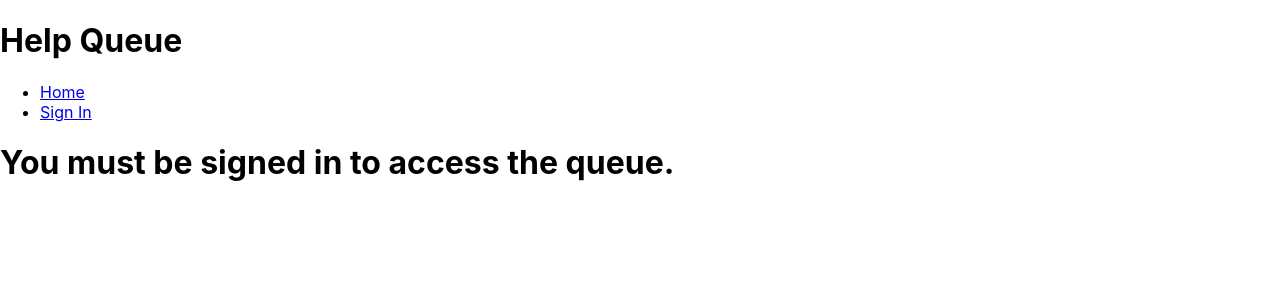
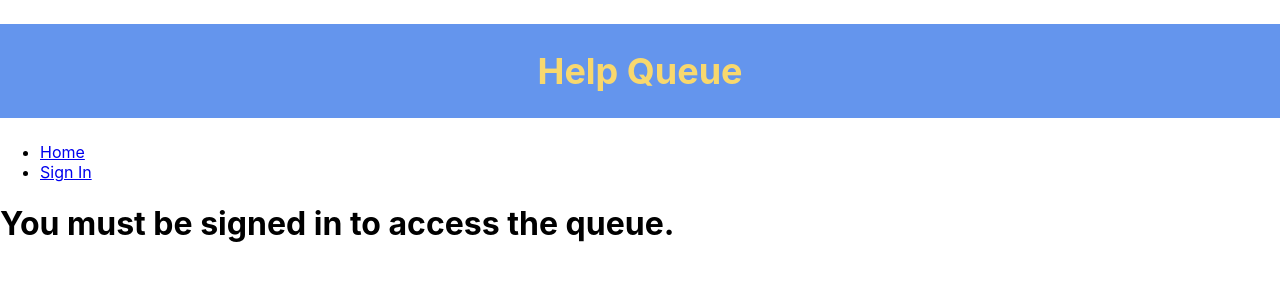
Before and after one commit to AsheUrban/Hooks-and-Help-Queue, a React (Create React App) app: page / in a window 1280 px wide. Shown: the top 300 px of the page. Built offline with nearby package versions, Linux system fonts and the light colour scheme; no server answers; the database is empty.

Commit message:
add styling
Co-authored-by: Claire Thorington <claire.thorington@gmail.com>
Co-authored-by: Ashe Urban <ashe@goldentongue.com>

```diff
--- a/package.json
+++ b/package.json
@@ -12,6 +12,7 @@
     "react-dom": "^18.2.0",
     "react-router-dom": "^6.4.0",
     "react-scripts": "5.0.1",
+    "styled-components": "^5.3.5",
     "web-vitals": "^2.1.4"
   },
   "scripts": {
--- /dev/null
+++ b/src/App.css
@@ -0,0 +1,3 @@
+.App {
+  text-align: center;
+}
--- a/src/components/Header.js
+++ b/src/components/Header.js
@@ -1,16 +1,29 @@
 import React from 'react';
 import { Link } from 'react-router-dom';
+import styled from 'styled-components';
 
-function Header() {
+const HelpQueueHeader = styled.h1`
+  font-size: 36px;
+  text-align: center;
+  color: #F8D86E;
+  padding: 25px;
+  background-color: #6495ED;
+`;
+
+
+function Header(){
   return (
     <React.Fragment>
-      <h1>Help Queue</h1>
+        <HelpQueueHeader>
+          Help Queue
+        </HelpQueueHeader>
+
         <ul>
           <li>
-          <Link to='/'>Home</Link>
+            <Link to="/">Home</Link>
           </li>
           <li>
-          <Link to='/sign-in'>Sign In</Link>
+            <Link to="/sign-in">Sign In</Link>
           </li>
         </ul>
     </React.Fragment>
--- a/src/components/Ticket.js
+++ b/src/components/Ticket.js
@@ -2,6 +2,8 @@ import React from 'react';
 import PropTypes from 'prop-types';
 
 function Ticket(props){
+
+
 
   return (
     <React.Fragment>
@@ -9,7 +11,6 @@ function Ticket(props){
         <h3>{props.location} - {props.names}</h3>
         <p><em>{props.issue}</em></p>
         <p><em>{props.formattedWaitTime}</em></p>
-        <hr/>
       </div>
     </React.Fragment>
   );
--- a/src/components/TicketControl.js
+++ b/src/components/TicketControl.js
@@ -7,6 +7,7 @@ import { useState, useEffect } from 'react';
 import { collection, addDoc, doc, updateDoc, onSnapshot, deleteDoc, query, orderBy } from 'firebase/firestore';
 import { db, auth } from './../firebase.js'
 import { formatDistanceToNow } from 'date-fns';
+import styled from 'styled-components';
 
 function TicketControl() {
 
@@ -15,6 +16,20 @@ function TicketControl() {
   const [selectedTicket, setSelectedTicket] = useState(null);
   const [editing, setEditing] = useState(false);
   const [error, setError] = useState(null);
+
+  const Button = styled.button`
+    background-color: #6495ED; /* Cornflower Blue */
+    border: none;
+    color: #F8D86E;
+    padding: 15px 32px;
+    text-align: center;
+    text-decoration: none;
+    display: flex;
+    font-size: 16px;
+    margin-top: 40px;
+    border-radius: 10px;
+    cursor: pointer;
+  `;
 
   useEffect(() => {
     function updateTicketElapsedWaitTime() {
@@ -139,10 +154,10 @@ function TicketControl() {
       buttonText = 'Add Ticket';
     }
     return (
-      <React.Fragment>
+      <>
         {currentlyVisibleState}
-        {error ? null : <button onClick={handleClick}>{buttonText}</button>}
-      </React.Fragment>
+        {error ? null : <Button className='App' onClick={handleClick}>{buttonText}</Button>}
+      </>
     );
   }
 }
--- a/src/components/TicketList.js
+++ b/src/components/TicketList.js
@@ -1,12 +1,22 @@
 import React from 'react';
 import Ticket from './Ticket';
 import PropTypes from 'prop-types';
+import styled from 'styled-components';
 
 function TicketList(props){
 
+  const HelpQueueTickets = styled.ul`
+
+  background-color: #f5b700;
+  width: 300px;
+  margin: auto;
+  border: 4px inset lightblue
+  `;
+
   return (
+
     <React.Fragment>
-      <hr/>
+      <HelpQueueTickets>
       {props.ticketList.map((ticket) =>
         <Ticket
           whenTicketClicked={props.onTicketSelection}
@@ -17,6 +27,7 @@ function TicketList(props){
           id={ticket.id}
           key={ticket.id}/>
       )}
+      </HelpQueueTickets>
     </React.Fragment>
   );
 }
```
Also changed, not shown: 1 other file (tests, documents, lock files or other folders). Lines whose indentation alone changed are shown as unchanged.
